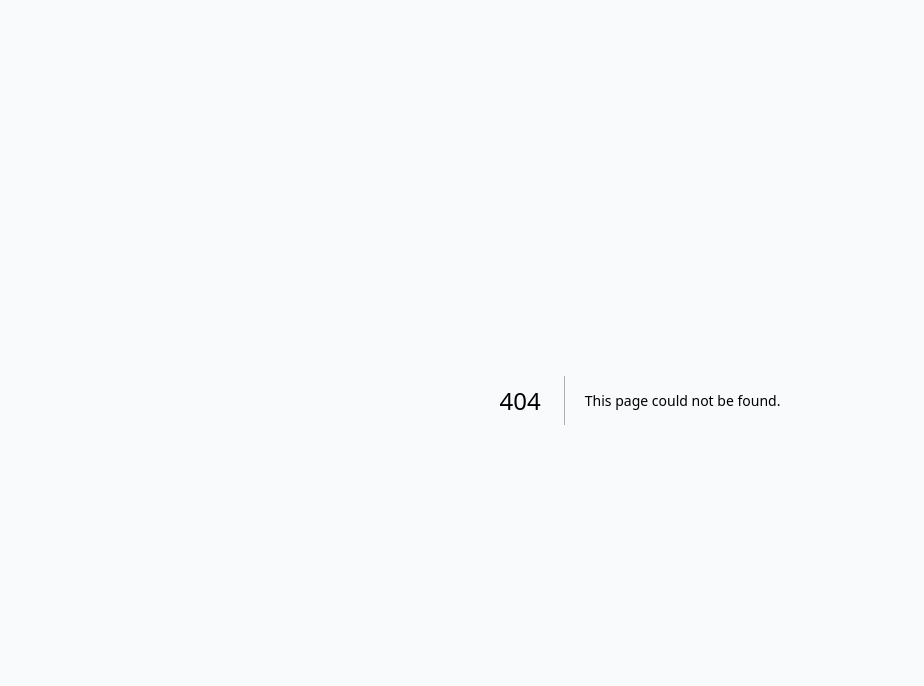
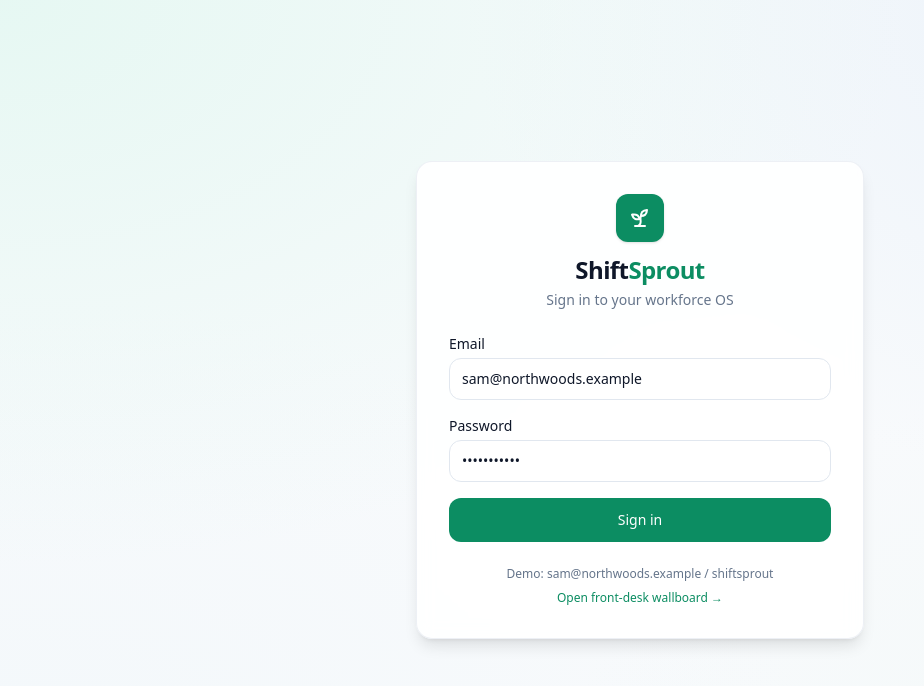
Before and after one commit to KristineMK72/Shiftsprout, a Next.js app: page /login in a window 1280 px wide. Before the commit this address had no page. Shown: the top 686 px of the page, without its empty margins (0-924 px from the left). Built offline with nearby package versions, Linux system fonts and the light colour scheme.

Commit message:
Login page with demo credentials

```diff
--- /dev/null
+++ b/app/login/page.tsx
@@ -0,0 +1,100 @@
+"use client";
+
+import { useState } from "react";
+import { useRouter } from "next/navigation";
+import { Button } from "@/components/ui/button";
+import { Sprout, Loader2 } from "lucide-react";
+import Link from "next/link";
+
+export default function LoginPage() {
+  const router = useRouter();
+  const [email, setEmail] = useState("sam@northwoods.example");
+  const [password, setPassword] = useState("shiftsprout");
+  const [error, setError] = useState<string | null>(null);
+  const [loading, setLoading] = useState(false);
+
+  async function onSubmit(e: React.FormEvent) {
+    e.preventDefault();
+    setLoading(true);
+    setError(null);
+    try {
+      const res = await fetch("/api/auth/login", {
+        method: "POST",
+        headers: { "Content-Type": "application/json" },
+        body: JSON.stringify({ email, password }),
+      });
+      const data = await res.json();
+      if (!res.ok) {
+        setError(data.hint ? `${data.error}. ${data.hint}` : data.error || "Login failed");
+        return;
+      }
+      router.push("/dashboard");
+      router.refresh();
+    } catch {
+      setError("Network error");
+    } finally {
+      setLoading(false);
+    }
+  }
+
+  return (
+    <main className="relative flex min-h-screen items-center justify-center bg-mesh px-4">
+      <div className="w-full max-w-md rounded-2xl border border-border/60 bg-white/90 p-8 shadow-lg backdrop-blur">
+        <div className="mb-6 flex flex-col items-center text-center">
+          <div className="mb-3 flex h-12 w-12 items-center justify-center rounded-xl bg-primary text-primary-foreground shadow">
+            <Sprout className="h-6 w-6" />
+          </div>
+          <h1 className="text-2xl font-bold tracking-tight">
+            Shift<span className="text-primary">Sprout</span>
+          </h1>
+          <p className="mt-1 text-sm text-muted-foreground">Sign in to your workforce OS</p>
+        </div>
+
+        <form onSubmit={onSubmit} className="space-y-4">
+          <div>
+            <label className="mb-1 block text-sm font-medium">Email</label>
+            <input
+              type="email"
+              className="w-full rounded-xl border px-3 py-2.5 text-sm outline-none focus:ring-2 focus:ring-primary/30"
+              value={email}
+              onChange={(e) => setEmail(e.target.value)}
+              required
+              autoComplete="email"
+            />
+          </div>
+          <div>
+            <label className="mb-1 block text-sm font-medium">Password</label>
+            <input
+              type="password"
+              className="w-full rounded-xl border px-3 py-2.5 text-sm outline-none focus:ring-2 focus:ring-primary/30"
+              value={password}
+              onChange={(e) => setPassword(e.target.value)}
+              required
+              autoComplete="current-password"
+            />
+          </div>
+          {error && <p className="text-sm text-red-600">{error}</p>}
+          <Button type="submit" className="h-11 w-full rounded-xl" disabled={loading}>
+            {loading ? (
+              <>
+                <Loader2 className="mr-2 h-4 w-4 animate-spin" />
+                Signing in…
+              </>
+            ) : (
+              "Sign in"
+            )}
+          </Button>
+        </form>
+
+        <p className="mt-6 text-center text-xs text-muted-foreground">
+          Demo: sam@northwoods.example / shiftsprout
+        </p>
+        <p className="mt-2 text-center text-xs">
+          <Link href="/wallboard" className="text-primary hover:underline">
+            Open front-desk wallboard →
+          </Link>
+        </p>
+      </div>
+    </main>
+  );
+}
```
